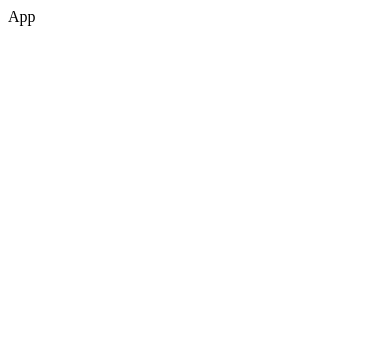
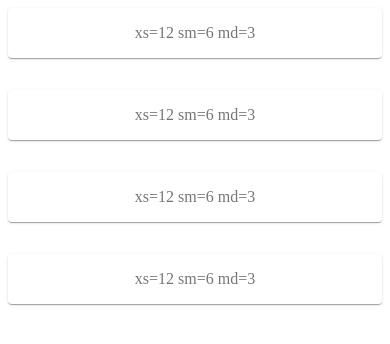
Before and after one commit to iampika/material-ui-cookbook, a React (Create React App) app: page / in a window 390 px wide. Shown: the top 344 px of the page. Built offline with nearby package versions, Linux system fonts and the light colour scheme.

Commit message:
Add: Understanding Breakpoints

```diff
--- a/src/App.js
+++ b/src/App.js
@@ -1,7 +1,10 @@
 import React from 'react'
+import UnderstandingBreakpoints from './Grids/UnderstandingBreakpoints'
 
 function App() {
-  return <div>App</div>
+  return (
+    <UnderstandingBreakpoints></UnderstandingBreakpoints>
+  )
 }
 
 export default App
--- /dev/null
+++ b/src/Grids/UnderstandingBreakpoints.js
@@ -0,0 +1,49 @@
+import Grid from '@material-ui/core/Grid'
+import Paper from '@material-ui/core/Paper'
+import { makeStyles } from '@material-ui/core/styles'
+import React from 'react'
+
+const styles = theme => ({
+  root: {
+    flexGrow: 1
+  },
+  paper: {
+    padding: theme.spacing(2),
+    textAlign: 'center',
+    color: theme.palette.text.secondary
+  }
+})
+
+const useStyles = makeStyles(styles)
+
+const UnderstandingBreakpoints = () => {
+  const classes = useStyles()
+  return (
+    <div>
+      <Grid container spacing={4}>
+        <Grid item xs={12} sm={6} md={3}>
+          <Paper className={classes.paper}>
+            xs=12 sm=6 md=3
+          </Paper>
+        </Grid>
+        <Grid item xs={12} sm={6} md={3}>
+          <Paper className={classes.paper}>
+            xs=12 sm=6 md=3
+          </Paper>
+        </Grid>
+        <Grid item xs={12} sm={6} md={3}>
+          <Paper className={classes.paper}>
+            xs=12 sm=6 md=3
+          </Paper>
+        </Grid>
+        <Grid item xs={12} sm={6} md={3}>
+          <Paper className={classes.paper}>
+            xs=12 sm=6 md=3
+          </Paper>
+        </Grid>
+      </Grid>
+    </div>
+  )
+}
+
+export default UnderstandingBreakpoints
```
